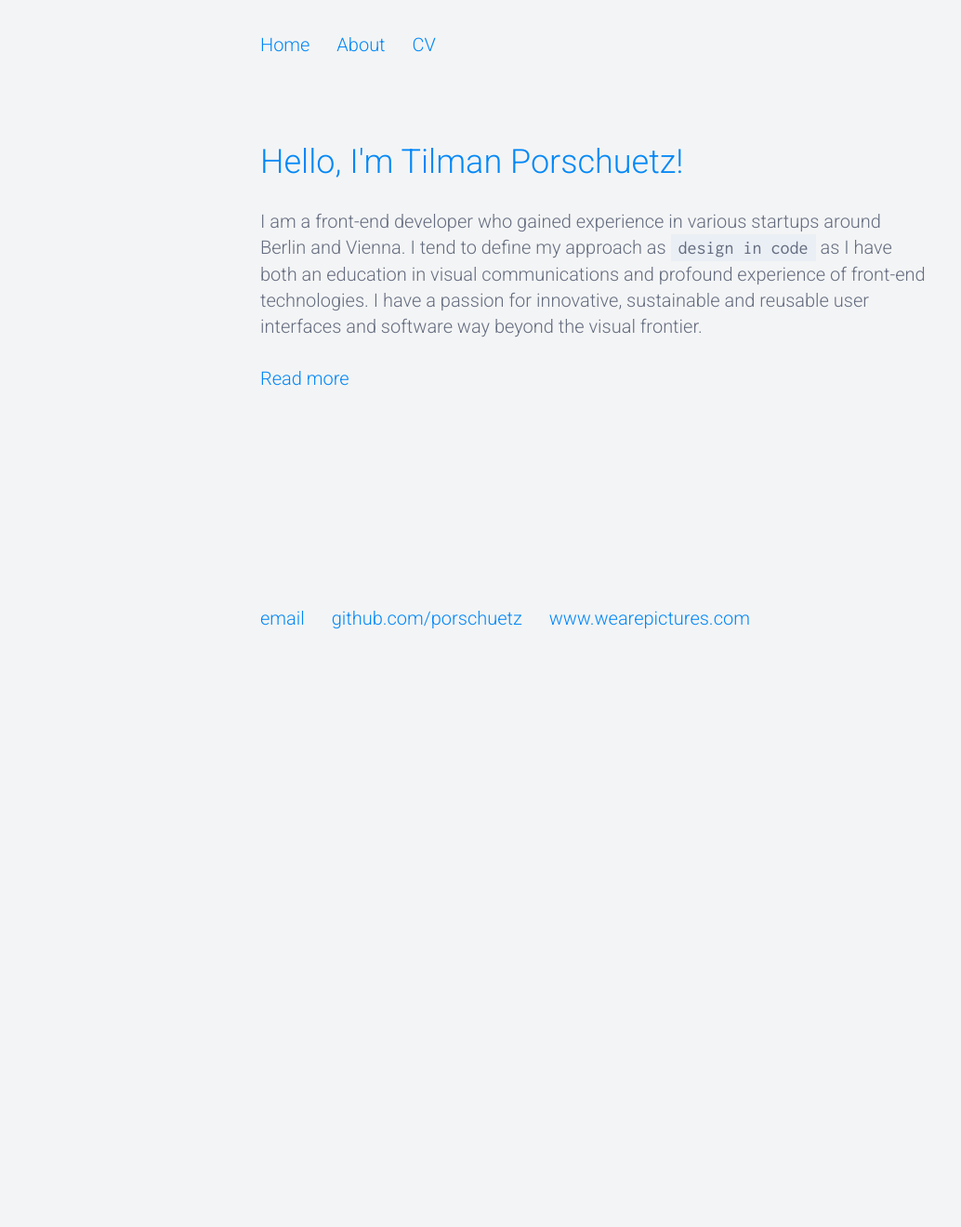
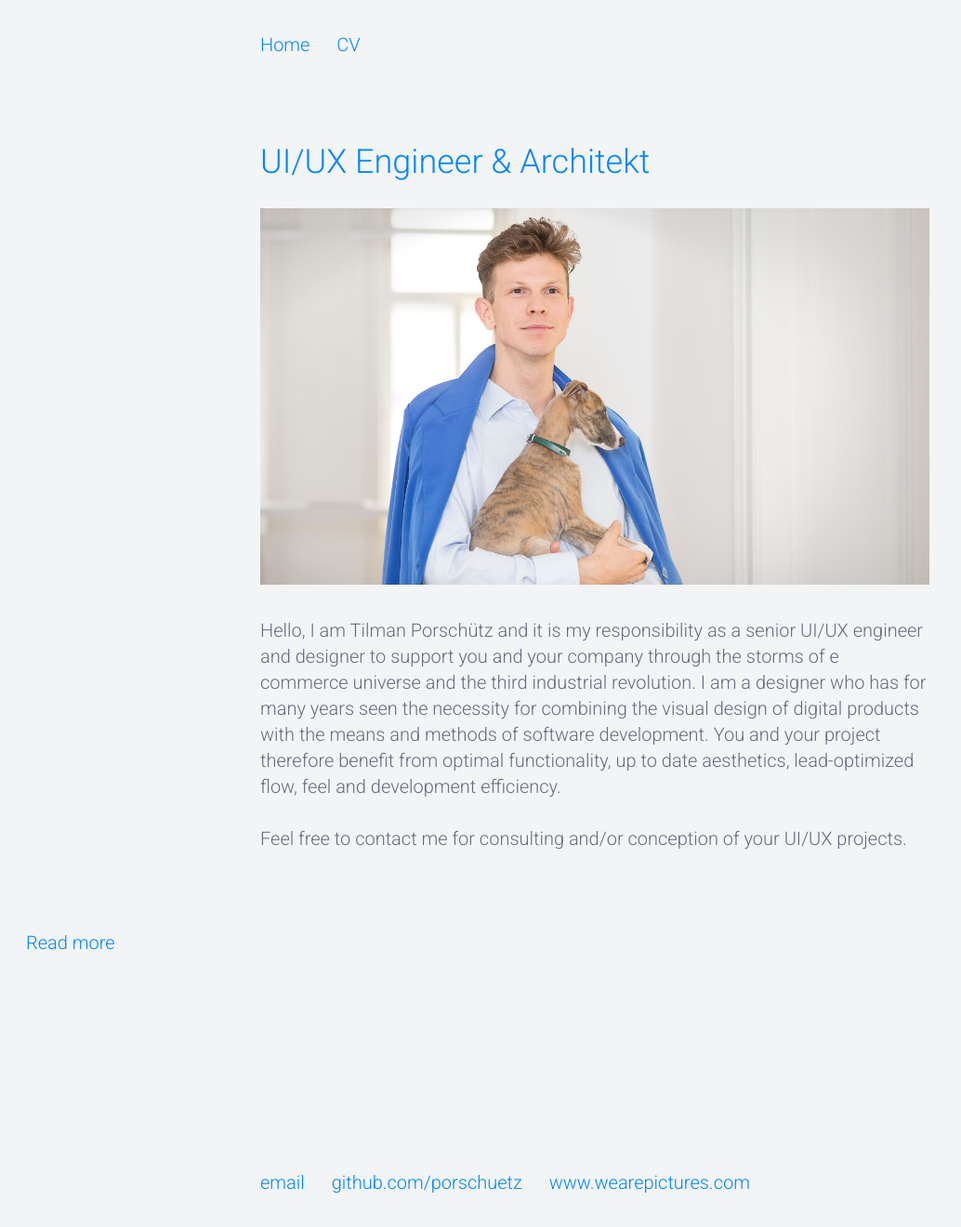
Before and after one commit to mandymozart/mandymozart, a Jekyll site: the page built from index.html, in a window 1280 px wide. Shown: the whole page at 93% size, without its empty margins (0-1034 px from the left). Built offline with Jekyll 4.4.1, drawn with Linux system fonts in a browser that asks for light colours; before the commit the page ends 900 px from its top, so only the background shows below that.

Commit message:
updated CV and removed about and added new pdf.

```diff
--- a/_layouts/default.html
+++ b/_layouts/default.html
@@ -15,7 +15,6 @@
       <nav>
           <ul>
           <li><a href="{{ site.baseurl }}/">Home</a></li>
-          <li><a href="{{ site.baseurl }}/about">About</a></li>
           <li><a href="{{ site.baseurl }}/cv">CV</a></li>
           </ul>
         </nav>
--- a/css/main.css
+++ b/css/main.css
@@ -35,6 +35,9 @@ main nav ul li, footer ul li {
 #portrait {
     padding-right: 1.4rem;
     margin-top: 2.8rem;
+}
+#intro-photo {
+    width: 100%;
 }
 footer { padding: 1.4rem 1.4rem 1.4rem 1.4rem; }
 
--- a/cv/index.html
+++ b/cv/index.html
@@ -4,7 +4,7 @@ title: CV of Tilman Porschuetz
 ---
 
 	<div class="cv">
-		<a href="{{ site.baseurl }}/cv-tilman-porschuetz-frontend-developer.pdf" class="download" title="Download CV as PDF">Download CV</a>
+		<a href="{{ site.baseurl }}/cv-tilman-porschuetz-ui-ux-architect.pdf" class="download" title="Download CV as PDF">Download CV</a>
 
 					<section id="cv-intro">
 						<div id="intro-header">
--- a/index.html
+++ b/index.html
@@ -4,10 +4,20 @@ title: Tilman Porschuetz
 ---
 
 		<section class="blurb">
-			<h1>Hello, I'm Tilman Porschuetz!</h1>
-			<p>I am a front-end developer who gained experience in various startups around Berlin and Vienna.
-			I tend to define my approach as <code>design in code</code> as I have both an education in visual communications and profound experience of
-			front-end technologies. I have a passion for innovative, sustainable and reusable user interfaces and software way beyond
-			the visual frontier.<br /><br />
-			<a href="{{ site.baseurl }}/about">Read more</a></p>
+			<h1>UI/UX Engineer & Architekt</h1>
+			<p>
+			<div class="avatar">
+				<img src="{{ site.baseurl }}/images/tilmanporschuetz_portrait_eva_keleti.jpg" id="intro-photo" />
+			</div>
+			<p>
+				Hello, I am Tilman Porschütz and it is my responsibility as a senior UI/UX engineer and designer
+				to support you and your company through the storms of e commerce universe and the third
+				industrial revolution. I am a designer who has for many years seen the necessity for combining
+				the visual design of digital products with the means and methods of software development.
+				You and your project therefore benefit from optimal functionality, up to date aesthetics,
+				lead-optimized flow, feel and development efficiency.</p>
+
+				<p>Feel free to contact me for consulting and/or conception of your UI/UX projects.</p>
+				<br /><br />
+			<a href="{{ site.baseurl }}/cv">Read more</a></p>
 		</section>
```
Also changed, not shown: 1 other file.
